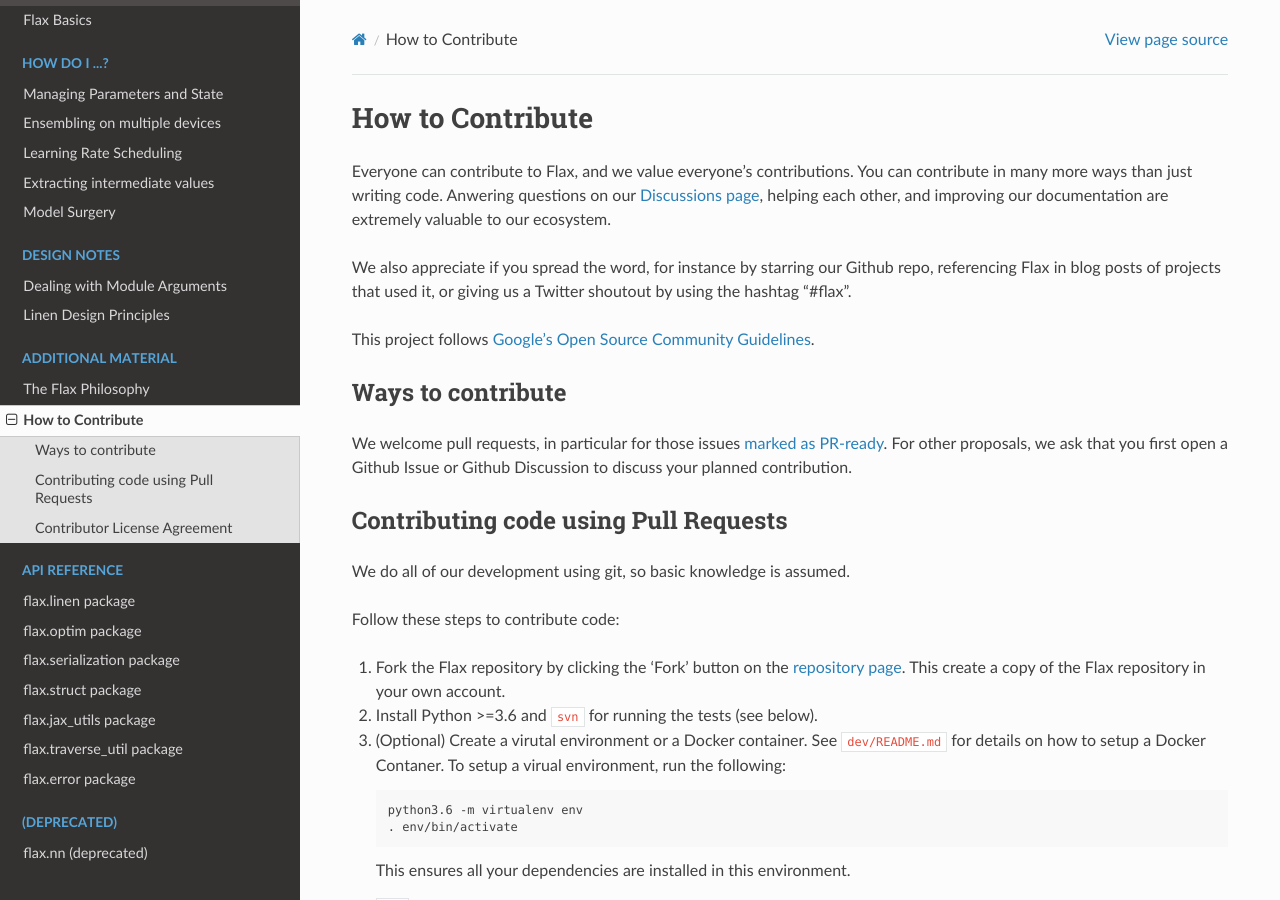
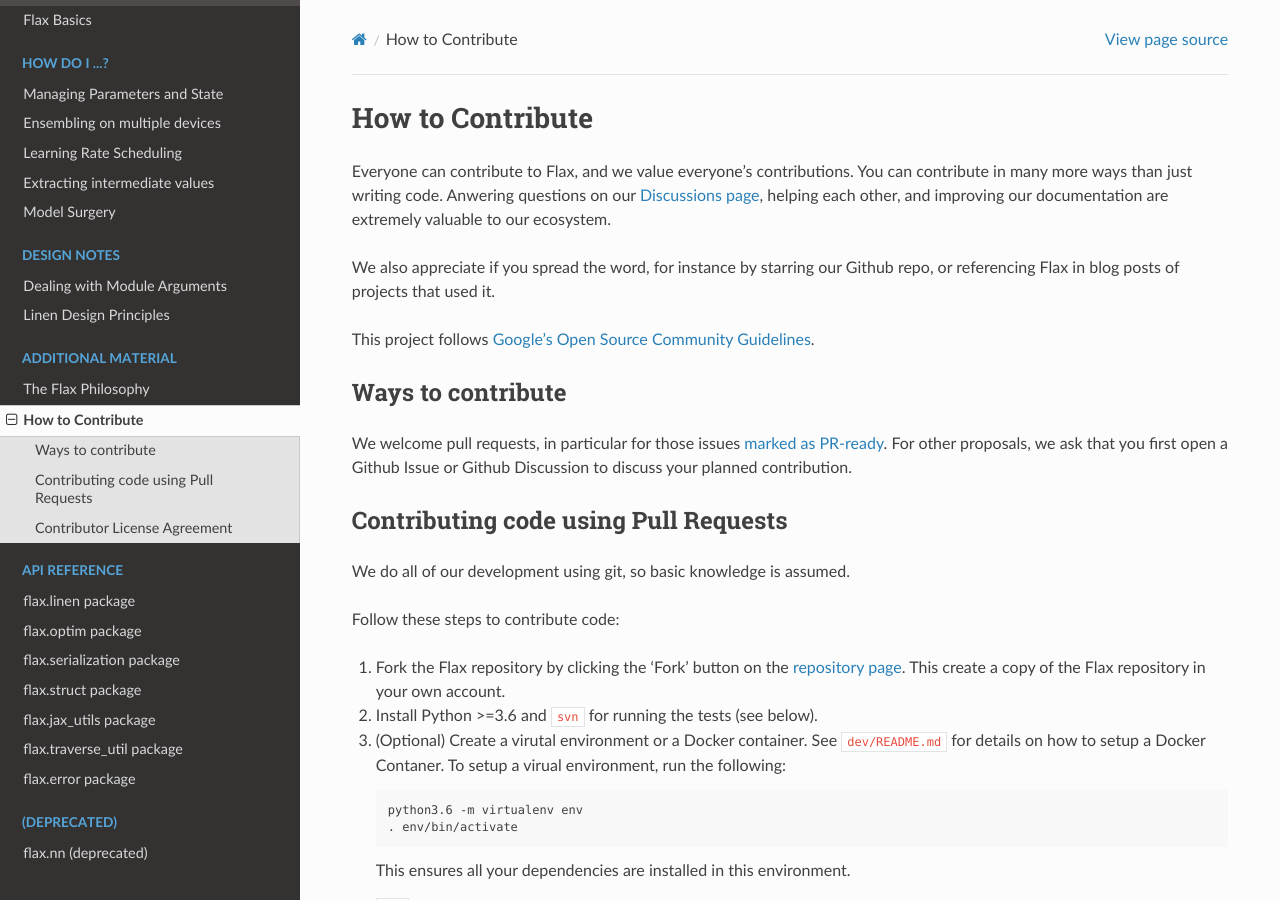
Before and after one commit to bortkomencw/flax, a Sphinx documentation site: the page built from docs/contributing.md, in a window 1280 px wide and 900 px high. Built offline with Sphinx 7.4.7 and the Read the Docs theme 2.0.0, drawn with Linux system fonts in a browser that asks for light colours.

Commit message:
Remove Twitter shoutout comment

```diff
--- a/docs/contributing.md
+++ b/docs/contributing.md
@@ -7,12 +7,10 @@
 ecosystem.
 
 We also appreciate if you spread the word, for instance by starring our Github
-repo, referencing Flax in blog posts of projects that used it, or giving us a
-Twitter shoutout by using the hashtag "#flax".
+repo, or referencing Flax in blog posts of projects that used it.
 
 This project follows
 [Google's Open Source Community Guidelines](https://opensource.google/conduct/).
-
 
 ## Ways to contribute
 
```
